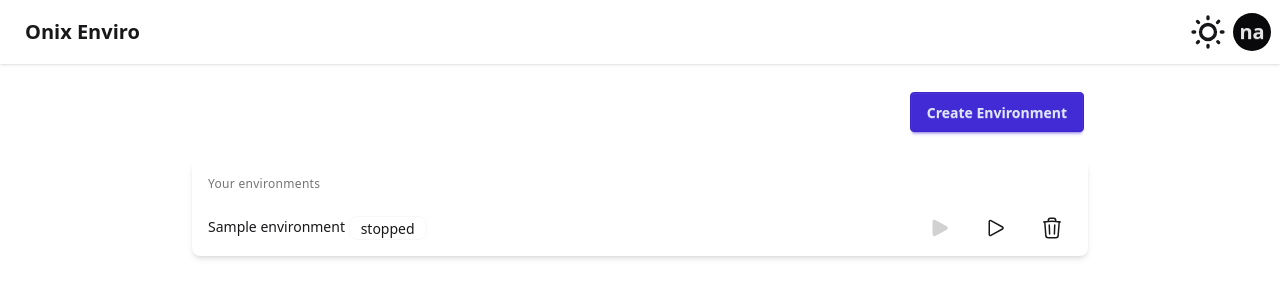
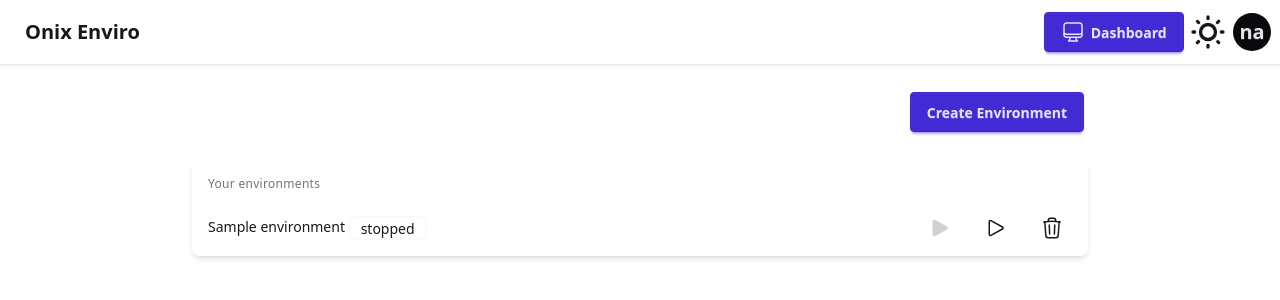
Before and after one commit to ExoOnix/enviro, a Django app: page /dashboard/ in a window 1280 px wide. Shown: the top 300 px of the page. Run offline with Django 5.2, Linux system fonts and the light colour scheme; a user stored in the database is signed in; tables that the repository leaves empty hold one stand-in row (values such as "Sample post"); style sheets or scripts are compiled from the project's sources; parts of the project's set-up code (start-up, migrations or seed data) failed here and were passed over.

Commit message:
navbar improvement

```diff
--- a/templates/partials/navbar.html
+++ b/templates/partials/navbar.html
@@ -3,6 +3,14 @@
     <a href="/" class="btn btn-ghost text-xl">Onix Enviro</a>
   </div>
   <div class="flex-none">
+    {% if user.is_authenticated %}
+      <a href="{% url 'dashboard' %}" role="button" class="btn btn-primary">
+        <svg xmlns="http://www.w3.org/2000/svg" fill="none" viewBox="0 0 24 24" stroke-width="1.5" stroke="currentColor" class="size-6">
+          <path stroke-linecap="round" stroke-linejoin="round" d="M9 17.25v1.007a3 3 0 0 1-.879 2.122L7.5 21h9l-.621-.621A3 3 0 0 1 15 18.257V17.25m6-12V15a2.25 2.25 0 0 1-2.25 2.25H5.25A2.25 2.25 0 0 1 3 15V5.25m18 0A2.25 2.25 0 0 0 18.75 3H5.25A2.25 2.25 0 0 0 3 5.25m18 0V12a2.25 2.25 0 0 1-2.25 2.25H5.25A2.25 2.25 0 0 1 3 12V5.25" />
+        </svg>
+        Dashboard
+      </a>
+    {% endif %}
     <label class="swap swap-rotate">
       <!-- this hidden checkbox controls the state -->
       <input id="toggle-switch" type="checkbox" class="theme-controller" value="dark" />
```
